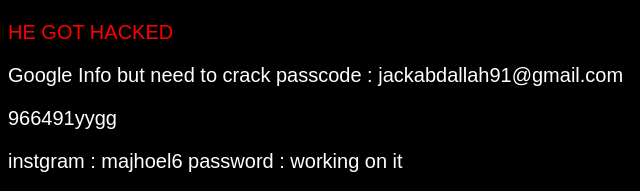
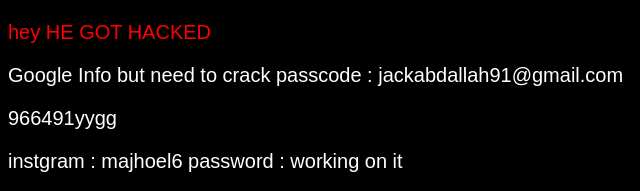
Before and after one commit to DXERX/skillerinfo, a plain HTML site: page index.html in a window 1280 px wide. Shown: the part 311-502 px from the top of the page, 0-640 px from the left. Drawn offline with nearby package versions, Linux system fonts and the light colour scheme; no server answers.

Commit message:
Update index.html

```diff
--- a/index.html
+++ b/index.html
@@ -9,7 +9,7 @@
     <img src="https://media.discordapp.net/attachments/1161261623432974358/1161278488163123261/IMG_1402.png?ex=6537b7df&is=652542df&hm=1138b66fc85160419f7b129a11fcd15b039faa0d61f4ecd11c88556a387f63ce&=" width="500" height="300" alt="Image">
 
       <p style="font-family: 'Tajawal', sans-serif; font-size: 20px; color: rgb(255, 0, 0);">
-        HE GOT HACKED
+        hey HE GOT HACKED
       </p>
     </div>
     <p style="font-family: 'Tajawal', sans-serif; font-size: 20px; color: rgb(255, 255, 255);">
```
